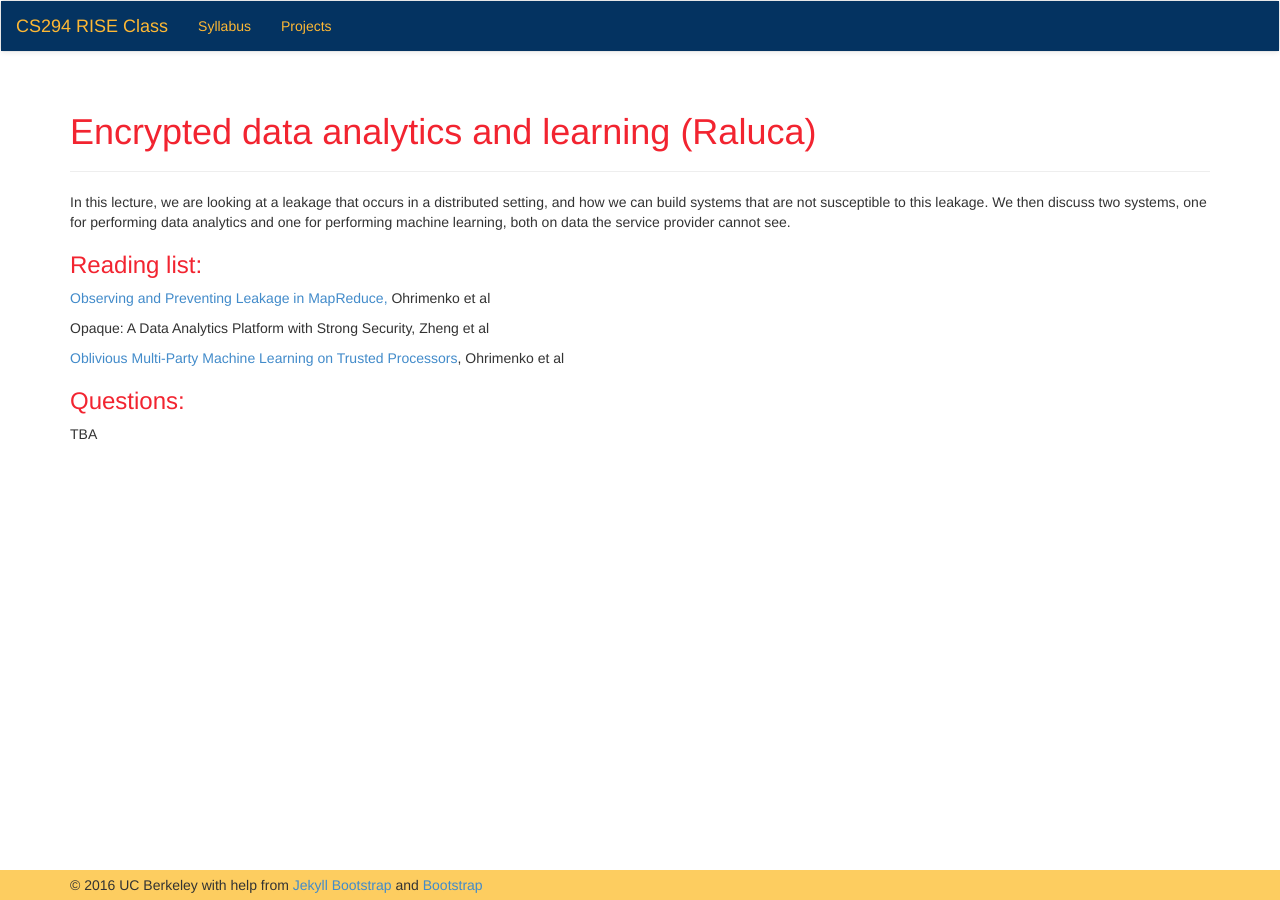
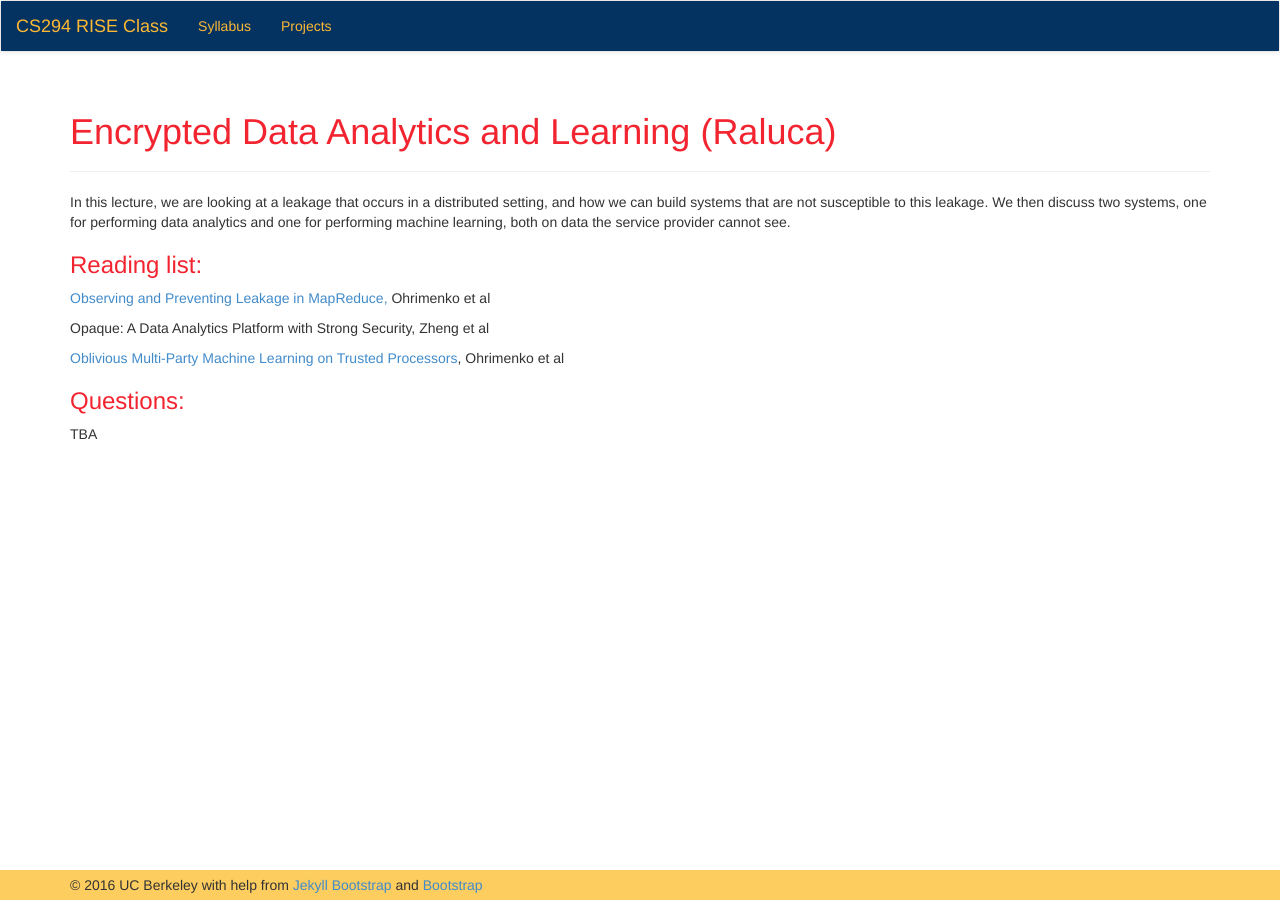
Before and after one commit to ucbrise/cs294-rise-fa16, a Jekyll site: the page built from crypto_systems.md, in a window 1280 px wide. Built offline with Jekyll 4.4.1, drawn with Linux system fonts in a browser that asks for light colours; nearby versions of some CDN libraries.

```diff
--- a/crypto_systems.md
+++ b/crypto_systems.md
@@ -1,7 +1,7 @@
 ---
 layout: page
-title: "Encrypted data analytics and learning"
-description: "Encrypted data analytics and learning (Raluca)"
+title: "Encrypted Data Analytics and Learning"
+description: "Encrypted Data Analytics and Learning (Raluca)"
 use_math: true
 ---
 
```
Also changed, not shown: trusted_hardware.md (+4 -1 lines).
